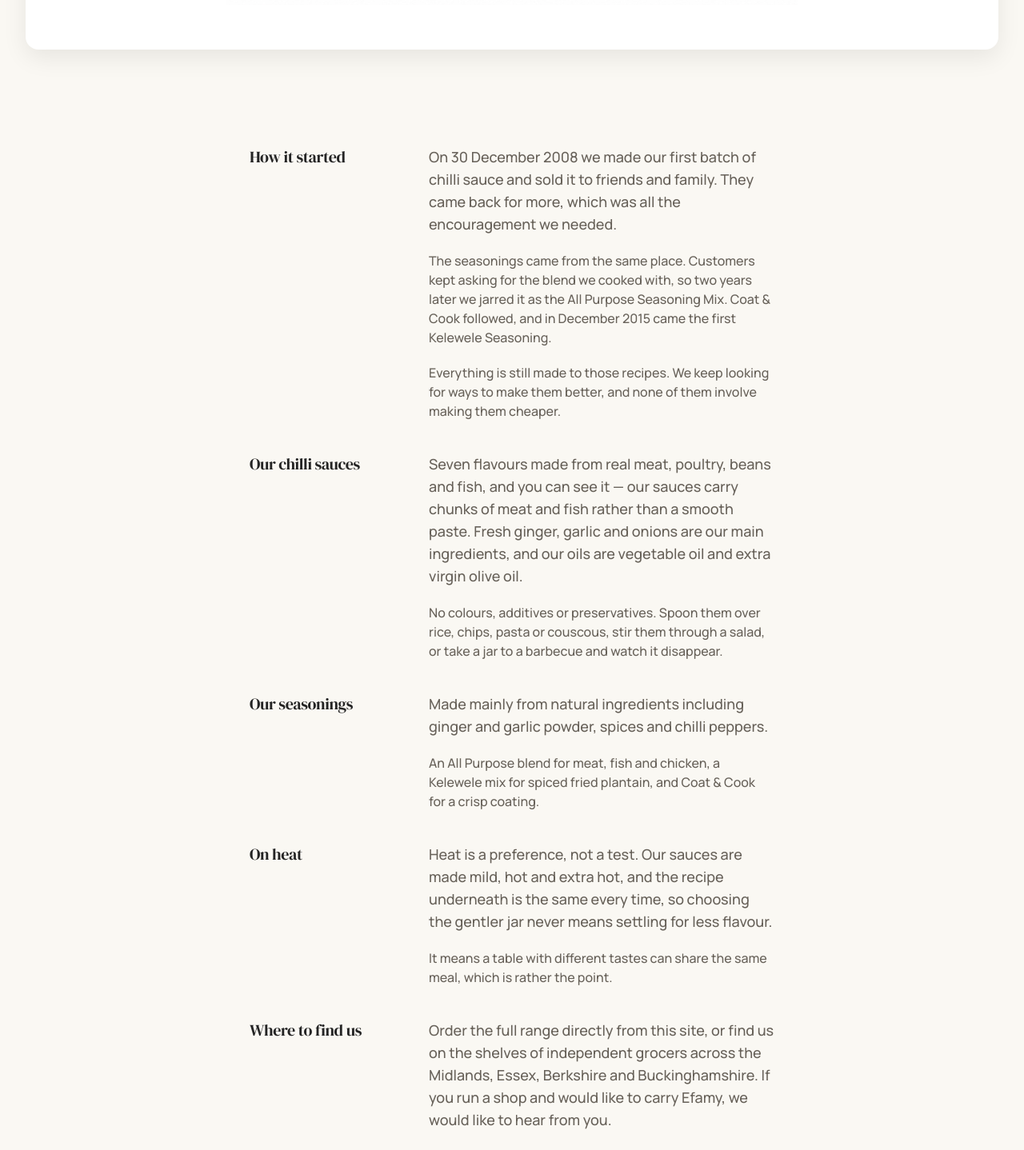
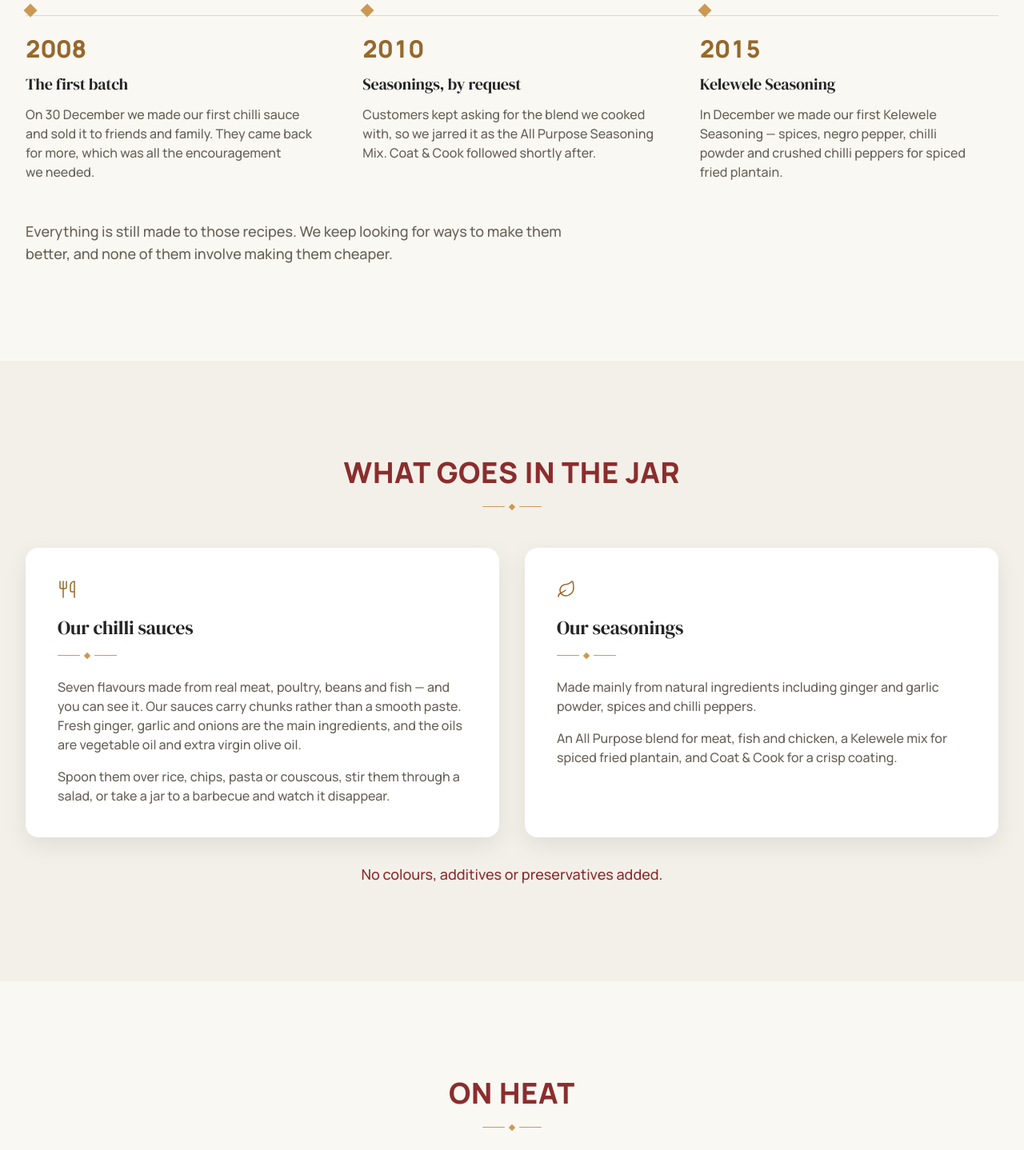
Before and after one commit to TobiWilliams001/efamy-storefront, a Next.js app: page /about in a window 1280 px wide. Shown: the part 1180-2618 px from the top of the page at 80% size. Built offline with nearby package versions, Linux system fonts and the light colour scheme; no server answers.

Commit message:
feat: rebuild the about page around the three dates that shaped the range

```diff
--- a/src/app/about/page.tsx
+++ b/src/app/about/page.tsx
@@ -1,10 +1,11 @@
 import type { Metadata } from "next";
 import Image from "next/image";
 import Link from "next/link";
+import { Flame, Leaf, Utensils } from "lucide-react";
 
 import { CategoryCard } from "@/components/commerce/category-card";
-import { Container } from "@/components/layout/container";
 import { PageHeader } from "@/components/layout/page-header";
+import { Rule } from "@/components/layout/rule";
 import { Section, SectionHeader } from "@/components/layout/section";
 import { CallToAction } from "@/components/sections/call-to-action";
 import { WhyEfamy } from "@/components/sections/why-efamy";
@@ -19,6 +20,42 @@
   alternates: { canonical: routes.about },
 };
 
+const milestones = [
+  {
+    year: "2008",
+    title: "The first batch",
+    description:
+      "On 30 December we made our first chilli sauce and sold it to friends and family. They came back for more, which was all the encouragement we needed.",
+  },
+  {
+    year: "2010",
+    title: "Seasonings, by request",
+    description:
+      "Customers kept asking for the blend we cooked with, so we jarred it as the All Purpose Seasoning Mix. Coat & Cook followed shortly after.",
+  },
+  {
+    year: "2015",
+    title: "Kelewele Seasoning",
+    description:
+      "In December we made our first Kelewele Seasoning — spices, negro pepper, chilli powder and crushed chilli peppers for spiced fried plantain.",
+  },
+];
+
+const strengths = [
+  {
+    name: "Mild",
+    description: "Warmth rather than burn. For children and anyone new to it.",
+  },
+  {
+    name: "Hot",
+    description: "A proper, lingering heat for cooks who already use chilli.",
+  },
+  {
+    name: "Extra hot",
+    description: "The full strength, for people who mean it.",
+  },
+];
+
 export default async function AboutPage() {
   const categories = await getCategories();
 
@@ -31,104 +68,140 @@
         description="Ghanaian chilli sauces and seasonings, made in Kettering ever since. The same recipes, the same short ingredient lists, and no shortcuts we would not take at home."
       />
 
-      <Container className="mt-14 lg:mt-20">
-        <div className="relative aspect-video w-full overflow-hidden rounded-lg bg-white shadow-card">
+      <div className="relative aspect-21/9 w-full overflow-hidden bg-clay/25 sm:aspect-3/1">
         <Image
           src="/products/collections/range-lineup.jpg"
           alt="The Efamy range of chilli sauces and seasoning mixes"
           fill
-            sizes="(min-width: 1280px) 1280px, 100vw"
-            className="object-contain p-8 sm:p-14"
+          sizes="100vw"
+          className="object-contain p-6 sm:p-10"
         />
       </div>
-      </Container>
 
-      <Section width="prose">
-        <div className="grid gap-x-16 gap-y-10 sm:grid-cols-[10rem_1fr]">
-          <h2 className="text-2xl sm:text-xl">How it started</h2>
-          <div>
-            <p className="text-lg text-pretty text-muted-foreground">
-              On 30 December 2008 we made our first batch of chilli sauce and
-              sold it to friends and family. They came back for more, which was
-              all the encouragement we needed.
+      <Section>
+        <SectionHeader
+          align="center"
+          title="Our story"
+          description="Three dates that made the range what it is."
+        />
+
+        <ol className="relative grid gap-10 lg:grid-cols-3 lg:gap-12">
+          {/* The thread the milestones hang from; decorative, so it is hidden
+              from assistive tech and only drawn where the row is horizontal. */}
+          <span
+            aria-hidden="true"
+            className="absolute top-3 right-0 left-0 hidden h-px bg-gold/35 lg:block"
+          />
+
+          {milestones.map((milestone) => (
+            <li key={milestone.year} className="relative">
+              <span
+                aria-hidden="true"
+                className="mb-6 block size-3 rotate-45 bg-gold"
+              />
+              <p
+                data-numeric
+                className="display-title text-2xl text-gold-ink sm:text-3xl"
+              >
+                {milestone.year}
               </p>
-            <p className="mt-5 text-pretty text-muted-foreground">
-              The seasonings came from the same place. Customers kept asking for
-              the blend we cooked with, so two years later we jarred it as the
-              All Purpose Seasoning Mix. Coat &amp; Cook followed, and in
-              December 2015 came the first Kelewele Seasoning.
+              <h3 className="mt-3 font-heading text-xl">{milestone.title}</h3>
+              <p className="mt-3 text-pretty text-muted-foreground">
+                {milestone.description}
               </p>
-            <p className="mt-5 text-pretty text-muted-foreground">
-              Everything is still made to those recipes. We keep looking for
-              ways to make them better, and none of them involve making them
-              cheaper.
+            </li>
+          ))}
+        </ol>
+
+        <p className="mt-12 max-w-2xl text-lg text-pretty text-muted-foreground">
+          Everything is still made to those recipes. We keep looking for ways to
+          make them better, and none of them involve making them cheaper.
+        </p>
+      </Section>
+
+      <Section surface="muted">
+        <SectionHeader align="center" title="What goes in the jar" />
+
+        <div className="grid gap-6 lg:grid-cols-2 lg:gap-8">
+          <div className="rounded-lg bg-card p-8 shadow-card sm:p-10">
+            <Utensils
+              aria-hidden="true"
+              className="size-6 text-gold-ink"
+              strokeWidth={1.5}
+            />
+            <h3 className="mt-5 font-heading text-2xl">Our chilli sauces</h3>
+            <Rule className="mt-4 justify-start" />
+            <p className="mt-6 text-pretty text-muted-foreground">
+              Seven flavours made from real meat, poultry, beans and fish — and
+              you can see it. Our sauces carry chunks rather than a smooth
+              paste. Fresh ginger, garlic and onions are the main ingredients,
+              and the oils are vegetable oil and extra virgin olive oil.
+            </p>
+            <p className="mt-4 text-pretty text-muted-foreground">
+              Spoon them over rice, chips, pasta or couscous, stir them through
+              a salad, or take a jar to a barbecue and watch it disappear.
             </p>
           </div>
 
-          <h2 className="text-2xl sm:text-xl">Our chilli sauces</h2>
-          <div>
-            <p className="text-lg text-pretty text-muted-foreground">
-              Seven flavours made from real meat, poultry, beans and fish, and
-              you can see it — our sauces carry chunks of meat and fish rather
-              than a smooth paste. Fresh ginger, garlic and onions are our main
-              ingredients, and our oils are vegetable oil and extra virgin olive
-              oil.
-            </p>
-            <p className="mt-5 text-pretty text-muted-foreground">
-              No colours, additives or preservatives. Spoon them over rice,
-              chips, pasta or couscous, stir them through a salad, or take a jar
-              to a barbecue and watch it disappear.
-            </p>
-          </div>
-
-          <h2 className="text-2xl sm:text-xl">Our seasonings</h2>
-          <div>
-            <p className="text-lg text-pretty text-muted-foreground">
+          <div className="rounded-lg bg-card p-8 shadow-card sm:p-10">
+            <Leaf
+              aria-hidden="true"
+              className="size-6 text-gold-ink"
+              strokeWidth={1.5}
+            />
+            <h3 className="mt-5 font-heading text-2xl">Our seasonings</h3>
+            <Rule className="mt-4 justify-start" />
+            <p className="mt-6 text-pretty text-muted-foreground">
               Made mainly from natural ingredients including ginger and garlic
               powder, spices and chilli peppers.
             </p>
-            <p className="mt-5 text-pretty text-muted-foreground">
+            <p className="mt-4 text-pretty text-muted-foreground">
               An All Purpose blend for meat, fish and chicken, a Kelewele mix
               for spiced fried plantain, and Coat &amp; Cook for a crisp
               coating.
             </p>
           </div>
-
-          <h2 className="text-2xl sm:text-xl">On heat</h2>
-          <div>
-            <p className="text-lg text-pretty text-muted-foreground">
-              Heat is a preference, not a test. Our sauces are made mild, hot
-              and extra hot, and the recipe underneath is the same every time,
-              so choosing the gentler jar never means settling for less flavour.
-            </p>
-            <p className="mt-5 text-pretty text-muted-foreground">
-              It means a table with different tastes can share the same meal,
-              which is rather the point.
-            </p>
         </div>
 
-          <h2 className="text-2xl sm:text-xl">Where to find us</h2>
-          <div>
-            <p className="text-lg text-pretty text-muted-foreground">
-              Order the full range directly from this site, or find us on the
-              shelves of independent grocers across the Midlands, Essex,
-              Berkshire and Buckinghamshire. If you run a shop and would like to
-              carry Efamy, we would like to hear from you.
+        <p className="mt-8 text-center text-lg font-medium text-brand">
+          No colours, additives or preservatives added.
         </p>
-            <div className="mt-7 flex flex-wrap gap-3">
-              <Button asChild size="xl" variant="accent">
-                <Link href={routes.shop}>Explore Our Products</Link>
-              </Button>
-              <Button asChild size="xl" variant="outline">
-                <Link href={routes.stockists}>Stockists &amp; wholesale</Link>
-              </Button>
-            </div>
-          </div>
-        </div>
+      </Section>
+
+      <Section>
+        <SectionHeader
+          align="center"
+          title="On heat"
+          description="Heat is a preference, not a test. The recipe underneath is the same every time, so the gentler jar never means less flavour."
+        />
+
+        <ul className="grid gap-6 sm:grid-cols-3 lg:gap-8">
+          {strengths.map((strength, index) => (
+            <li
+              key={strength.name}
+              className="rounded-lg border border-neutral-200 p-8 text-center"
+            >
+              <span className="flex justify-center gap-1">
+                {Array.from({ length: index + 1 }, (_, i) => (
+                  <Flame
+                    key={i}
+                    aria-hidden="true"
+                    className="size-5 text-brand"
+                  />
+                ))}
+              </span>
+              <h3 className="mt-4 font-heading text-xl">{strength.name}</h3>
+              <p className="mt-2 text-sm text-pretty text-muted-foreground">
+                {strength.description}
+              </p>
+            </li>
+          ))}
+        </ul>
       </Section>
 
       <Section surface="muted">
         <SectionHeader
+          align="center"
           eyebrow="The range"
           title="Two ways to cook with Efamy"
         />
@@ -139,6 +212,14 @@
             </li>
           ))}
         </ul>
+        <div className="mt-10 flex flex-wrap justify-center gap-3">
+          <Button asChild size="xl" variant="accent">
+            <Link href={routes.shop}>Shop the range</Link>
+          </Button>
+          <Button asChild size="xl" variant="outline">
+            <Link href={routes.stockists}>Stockists &amp; wholesale</Link>
+          </Button>
+        </div>
       </Section>
 
       <WhyEfamy />
```
Lines whose indentation alone changed are shown as unchanged.
